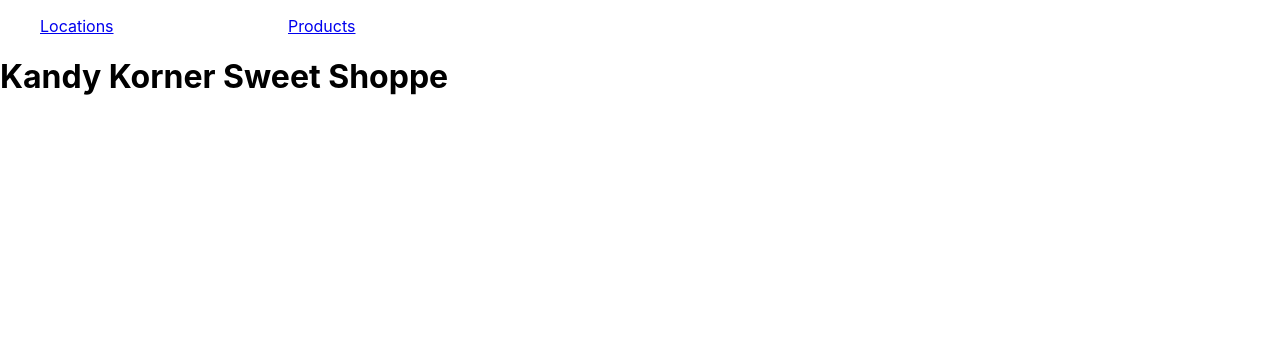
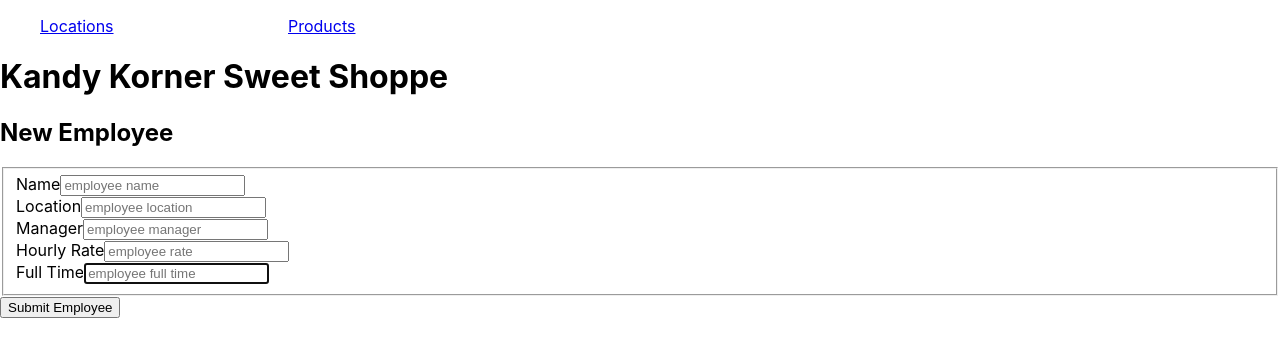
Before and after one commit to MatthewSingler/kandykorner, a React (Create React App) app: page /employees/create in a window 1280 px wide. Shown: the top 356 px of the page. Built offline with nearby package versions, Linux system fonts and the light colour scheme; no server answers.

Commit message:
Created some basic framework for employee list and employee form. Nothing working.

```diff
--- a/src/components/ApplicationViews.js
+++ b/src/components/ApplicationViews.js
@@ -2,7 +2,8 @@ import React from "react"
 import { Route } from "react-router-dom"
 import { LocationList } from "./LocationList"
 import { ProductList } from "./Products/ProductList"
-
+import { EmployeeForm } from "./Employees/EmployeeForm"
+import { EmployeeList } from "./Employees/EmployeeList"
 export const ApplicationViews = () => {
     return (
         <>
@@ -12,6 +13,12 @@ export const ApplicationViews = () => {
             <Route path="/products">
                 <ProductList />
             </Route>
+            <Route exact path="/employees">
+                <EmployeeList />
+            </Route>
+            <Route exact path="/employees/create">
+                <EmployeeForm />
+            </Route>
         </>
     )
 }
--- /dev/null
+++ b/src/components/Employees/EmployeeForm.js
@@ -0,0 +1,134 @@
+import React, { useEffect, useState } from "react";
+import { useHistory } from "react-router";
+
+
+export const EmployeeForm = () => {
+    const [newEmployee, setNewEmployee] = useState([])
+
+    const history = useHistory()
+
+    const submitEmployee = (event) => {
+        event.preventDefault()
+
+        const hiredEmployee = {
+            id: newEmployee.id,
+            name: newEmployee.name,
+            location: newEmployee.location,
+            manager: newEmployee.manager,
+            fullTime: newEmployee.fullTime,
+            hourlyRate: newEmployee.hourlyRate
+        }
+        const fetchOption = {
+            method: "POST",
+            headers: {
+                "content-type": "application/json"
+            },
+            body: JSON.stringify(hiredEmployee)
+        }
+        return fetch("http://localhost:8088/employees", fetchOption)
+            .then(() => {
+                history.push("/employees")
+            })
+    }
+    useEffect(
+        () => {
+            fetch("http://localhost:8088/employees")
+                .then(res => res.json())
+                .then((employeeArray) => {
+                    setNewEmployee(employeeArray)
+                })
+        },
+        []
+    )
+
+    return (
+        <form className="employeeForm">
+            <h2 className="employeeForm__title">New Employee</h2>
+            <fieldset>
+                <div className="form-group">
+                    <label htmlFor="name">Name</label>
+                    <input
+                        required autoFocus
+                        type="text"
+                        className="form-control"
+                        placeholder="employee name"
+                        onChange={
+                            (event) => {
+                                const copyOfEmployee = { ...newEmployee }
+                                copyOfEmployee.name = event.target.value
+                                setNewEmployee(copyOfEmployee)
+                            }
+                        }
+                    />
+                </div>
+                <div className="form-group">
+                    <label htmlFor="location">Location</label>
+                    <input
+                        required autoFocus
+                        type="text"
+                        className="form-control"
+                        placeholder="employee location"
+                        onChange={
+                            (event) => {
+                                const copyOfEmployee = { ...newEmployee }
+                                copyOfEmployee.location = event.target.value
+                                setNewEmployee(copyOfEmployee)
+                            }
+                        }
+                    />
+                </div>
+                <div className="form-group">
+                    <label htmlFor="manager">Manager</label>
+                    <input
+                        required autoFocus
+                        type="text"
+                        className="form-control"
+                        placeholder="employee manager"
+                        onChange={
+                            (event) => {
+                                const copyOfEmployee = { ...newEmployee }
+                                copyOfEmployee.manager = event.target.value
+                                setNewEmployee(copyOfEmployee)
+                            }
+                        }
+                    />
+                </div>
+                <div className="form-group">
+                    <label htmlFor="rate">Hourly Rate</label>
+                    <input
+                        required autoFocus
+                        type="text"
+                        className="form-control"
+                        placeholder="employee rate"
+                        onChange={
+                            (event) => {
+                                const copyOfEmployee = { ...newEmployee }
+                                copyOfEmployee.rate = event.target.value
+                                setNewEmployee(copyOfEmployee)
+                            }
+                        }
+                    />
+                </div>
+                <div className="form-group">
+                    <label htmlFor="full time">Full Time</label>
+                    <input
+                        required autoFocus
+                        type="text"
+                        className="form-control"
+                        placeholder="employee full time"
+                        onChange={
+                            (event) => {
+                                const copyOfEmployee = { ...newEmployee }
+                                copyOfEmployee.fullTime = event.target.value
+                                setNewEmployee(copyOfEmployee)
+                            }
+                        }
+                    />
+                </div>
+            </fieldset>
+            <button onClick={submitEmployee} className="btn btn-primary">
+                Submit Employee
+            </button>
+        </form>
+    )
+}
--- /dev/null
+++ b/src/components/Employees/EmployeeList.js
@@ -0,0 +1,42 @@
+import React, { useEffect, useState } from "react"
+import { useHistory } from "react-router"
+
+export const EmployeeList = () => {
+    const [employees, setEmployees] = useState([])
+
+    const history = useHistory()
+
+    useEffect(
+        () => {
+            fetch("http://localhost:8088/employees")
+                .then(res => res.json())
+                .then((employeeArray) => {
+                    setEmployees(employeeArray)
+                })
+        },
+        []
+    )
+
+    useEffect(
+        () => {
+            const eachEmployee = employees.map(employee => employee.name)
+            setEmployees(eachEmployee.join(", "))
+        }, [employees])
+
+
+
+    return (
+        <>
+            {
+                employees.map(
+                    (employeeObj) => {
+                        return <p key={`employee--${employeeObj.id}`}>{employeeObj.name}</p>
+                    }
+                )
+            }
+            <button onClick={() => history.push("/employees/create")} className="btn btn-primary">
+                Hire Employee
+            </button>
+        </>
+    )
+}
```
